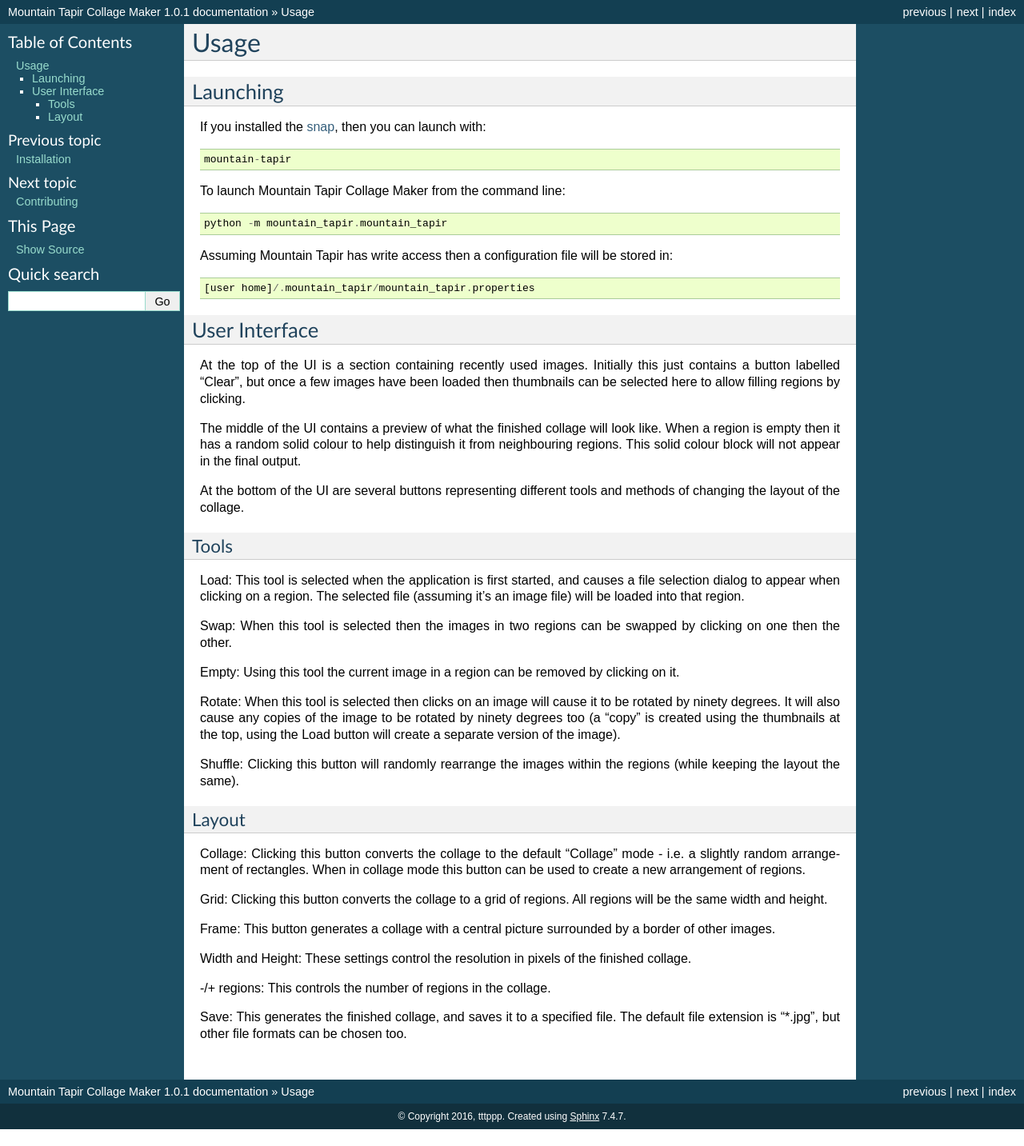
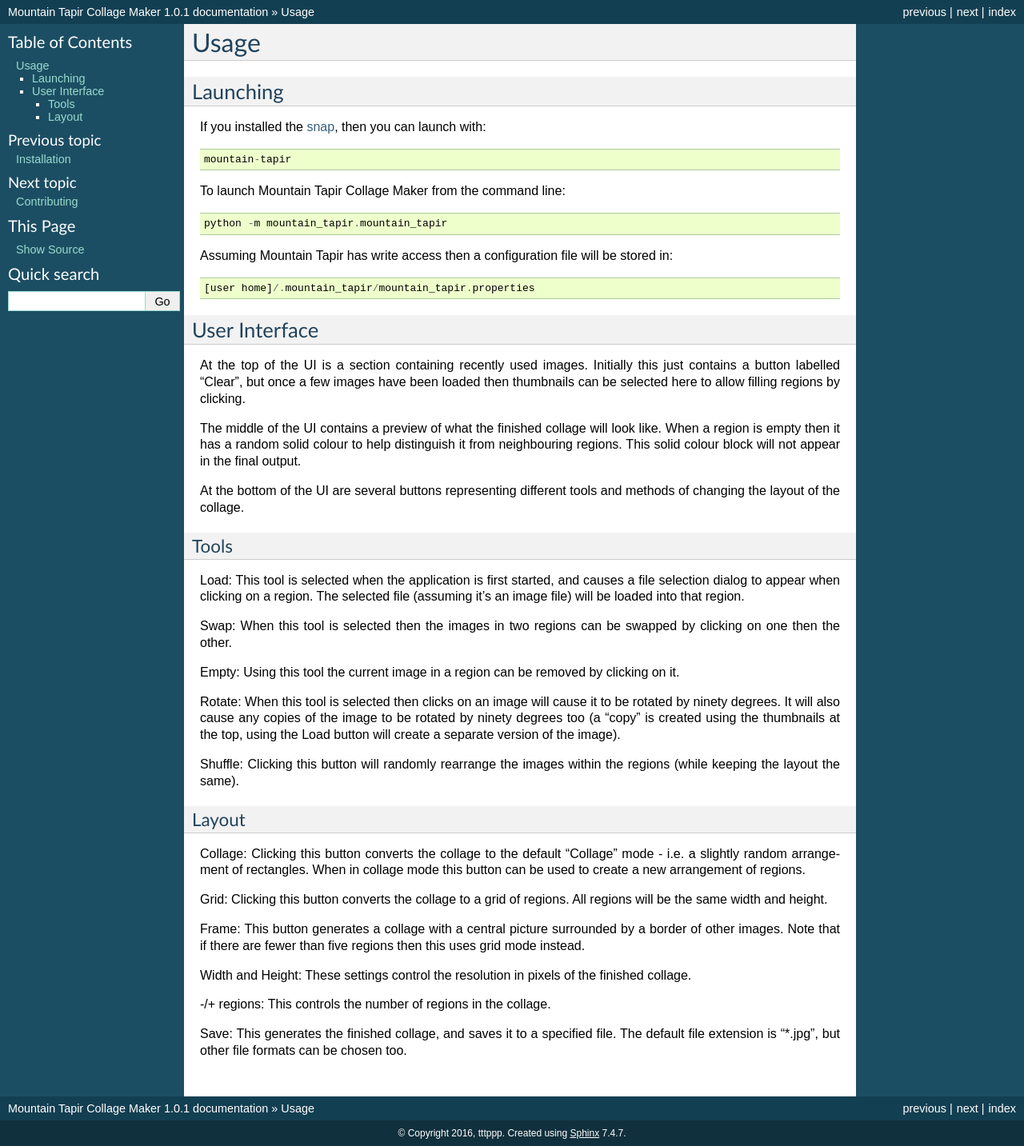
Before and after one commit to tttppp/mountain_tapir, a Sphinx documentation site: the page built from docs/usage.rst, in a window 1280 px wide. Shown: the whole page at 80% size. Built offline with Sphinx 7.4.7, drawn with Linux system fonts in a browser that asks for light colours; before the commit the page ends 1412 px from its top, so only the background shows below that.

Commit message:
Add clarification about frame mode.

```diff
--- a/docs/usage.rst
+++ b/docs/usage.rst
@@ -46,7 +46,7 @@
 
 Grid: Clicking this button converts the collage to a grid of regions. All regions will be the same width and height.
 
-Frame: This button generates a collage with a central picture surrounded by a border of other images.
+Frame: This button generates a collage with a central picture surrounded by a border of other images. Note that if there are fewer than five regions then this uses grid mode instead.
 
 Width and Height: These settings control the resolution in pixels of the finished collage.
 
```
